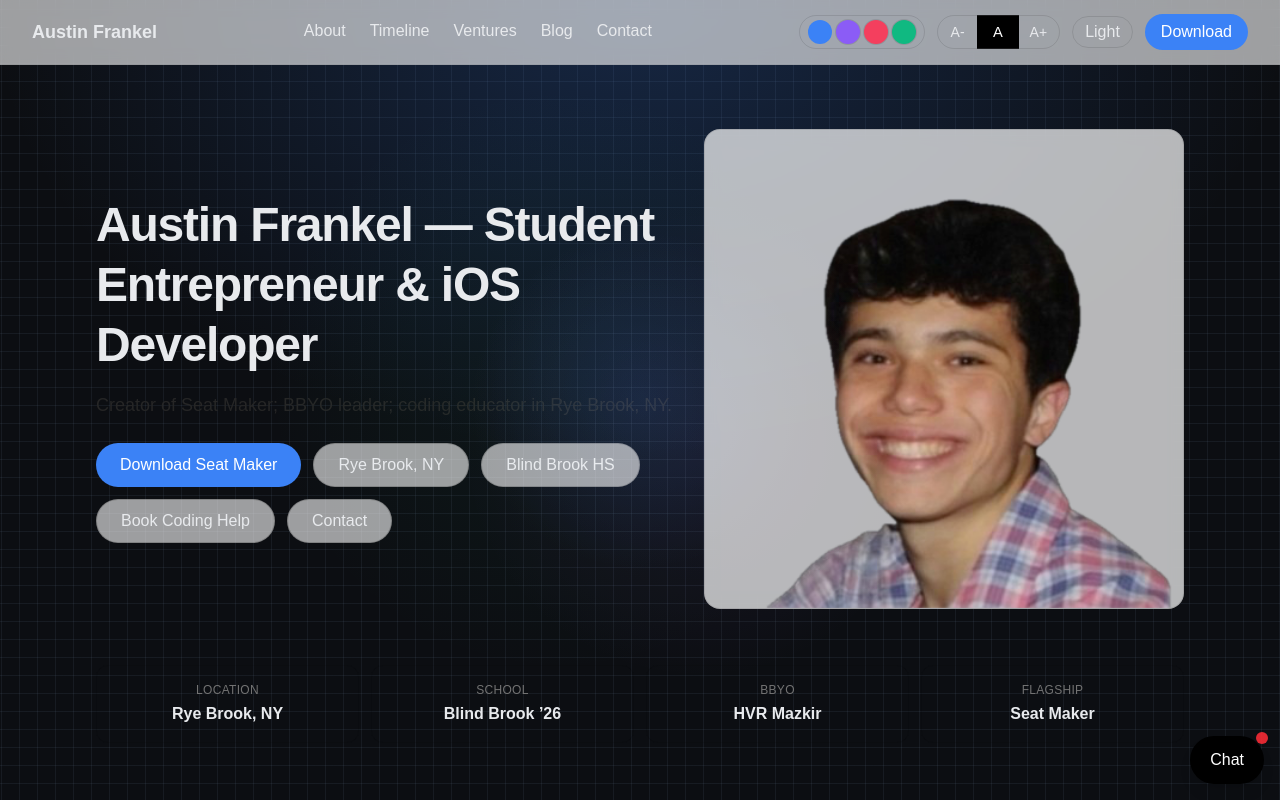
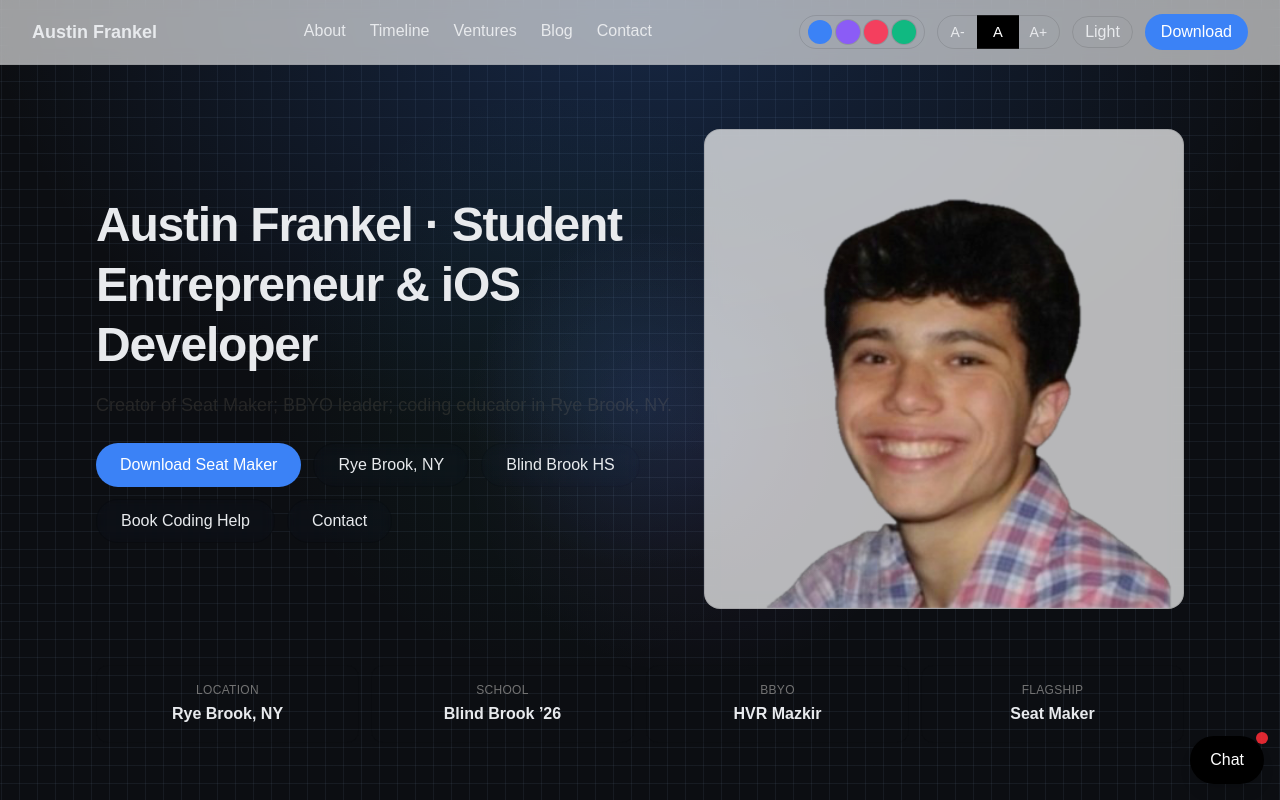
Before and after one commit to AustinFrankel/austin, a Next.js app in the folder site/: page / in a window 1280 px wide. Shown: the top 800 px of the page. Built offline with nearby package versions, Linux system fonts and the light colour scheme.

Commit message:
Hero title uses middle dot instead of em dash; chatbot bubbles readable in light mode; outline buttons use transparent glass (no light grey fill); added Maps quick links earlier

```diff
--- a/site/src/app/globals.css
+++ b/site/src/app/globals.css
@@ -71,9 +71,9 @@ html[data-theme="light"] .bg-grid::before { content: none; }
 
 .btn-primary { background-color: rgb(var(--accent)); color: white; border-radius: 9999px; transition: background-color .15s ease, transform .2s ease, box-shadow .2s ease; position: relative; overflow: hidden; }
 .btn-primary:hover { filter: brightness(0.98); }
-.btn-outline { border: 1px solid rgb(0 0 0 / 0.18); color: inherit; border-radius: 9999px; position: relative; overflow: hidden; transition: transform .2s ease, box-shadow .2s ease, background-color .2s ease; background-color: rgb(255 255 255 / 0.6); }
+.btn-outline { border: 1px solid rgb(0 0 0 / 0.16); color: inherit; border-radius: 9999px; position: relative; overflow: hidden; transition: transform .2s ease, box-shadow .2s ease, background-color .2s ease; background-color: transparent; backdrop-filter: saturate(140%) blur(6px); }
 .dark .btn-outline { border-color: rgb(255 255 255 / 0.22); }
-.btn-outline:hover { background-color: rgb(0 0 0 / 0.06); }
+.btn-outline:hover { background-color: rgb(0 0 0 / 0.05); }
 .dark .btn-outline { background-color: rgb(17 24 39 / 0.5); }
 .dark .btn-outline:hover { background-color: rgb(255 255 255 / 0.08); }
 
--- a/site/src/app/page.tsx
+++ b/site/src/app/page.tsx
@@ -17,7 +17,7 @@ export default function Home() {
       <Reveal mode="mount">
         <section className="container-px mx-auto max-w-6xl pt-16 pb-8 grid lg:grid-cols-[1.2fr_1fr] gap-8 items-center">
           <div>
-            <h1 className="text-3xl sm:text-5xl font-bold tracking-tight leading-tight">Austin Frankel — Student Entrepreneur & iOS Developer</h1>
+            <h1 className="text-3xl sm:text-5xl font-bold tracking-tight leading-tight">Austin Frankel · Student Entrepreneur & iOS Developer</h1>
             <p className="mt-4 text-lg text-neutral-800 dark:text-neutral-300">Creator of Seat Maker; BBYO leader; coding educator in Rye Brook, NY.</p>
             <div className="mt-6 flex flex-wrap gap-3">
               <a href={LINKS.appStore} target="_blank" rel="noopener" className="btn-primary h-11 px-6 inline-flex items-center">Download Seat Maker</a>
--- a/site/src/components/BotBubble.tsx
+++ b/site/src/components/BotBubble.tsx
@@ -66,7 +66,7 @@ export function BotBubble() {
           )}
         </button>
       ) : (
-        <div className="w-[340px] h-[480px] rounded-2xl border border-black/10 dark:border-white/20 bg-white dark:bg-neutral-900 shadow-xl flex flex-col">
+          <div className="w-[340px] h-[480px] rounded-2xl border border-black/10 dark:border-white/20 bg-white dark:bg-neutral-900 shadow-xl flex flex-col">
           <div className="p-3 border-b border-black/5 dark:border-white/10 flex items-center justify-between">
             <div className="font-medium">Austin Assistant</div>
             <div className="flex items-center gap-2">
@@ -77,7 +77,7 @@ export function BotBubble() {
           <div ref={listRef} className="flex-1 overflow-auto p-3 space-y-3">
             {messages.map((m, i) => (
               <div key={i} className={m.role === "assistant" ? "" : "text-right"}>
-                <div className={`inline-block max-w-[85%] px-3 py-2 rounded-xl ${m.role === "assistant" ? "bg-black/5 dark:bg-white/10" : "bg-[rgba(var(--accent),0.12)] dark:bg-[rgba(var(--accent),0.25)]"}`}>
+                <div className={`inline-block max-w-[85%] px-3 py-2 rounded-xl ${m.role === "assistant" ? "bg-white text-black dark:bg-white/10 dark:text-white" : "bg-[rgba(var(--accent),0.12)] dark:bg-[rgba(var(--accent),0.25)]"}`}>
                   {m.text.split("\n").map((ln, j) => (
                     <p key={j} className="text-sm leading-6 whitespace-pre-wrap">{ln}</p>
                   ))}
```
